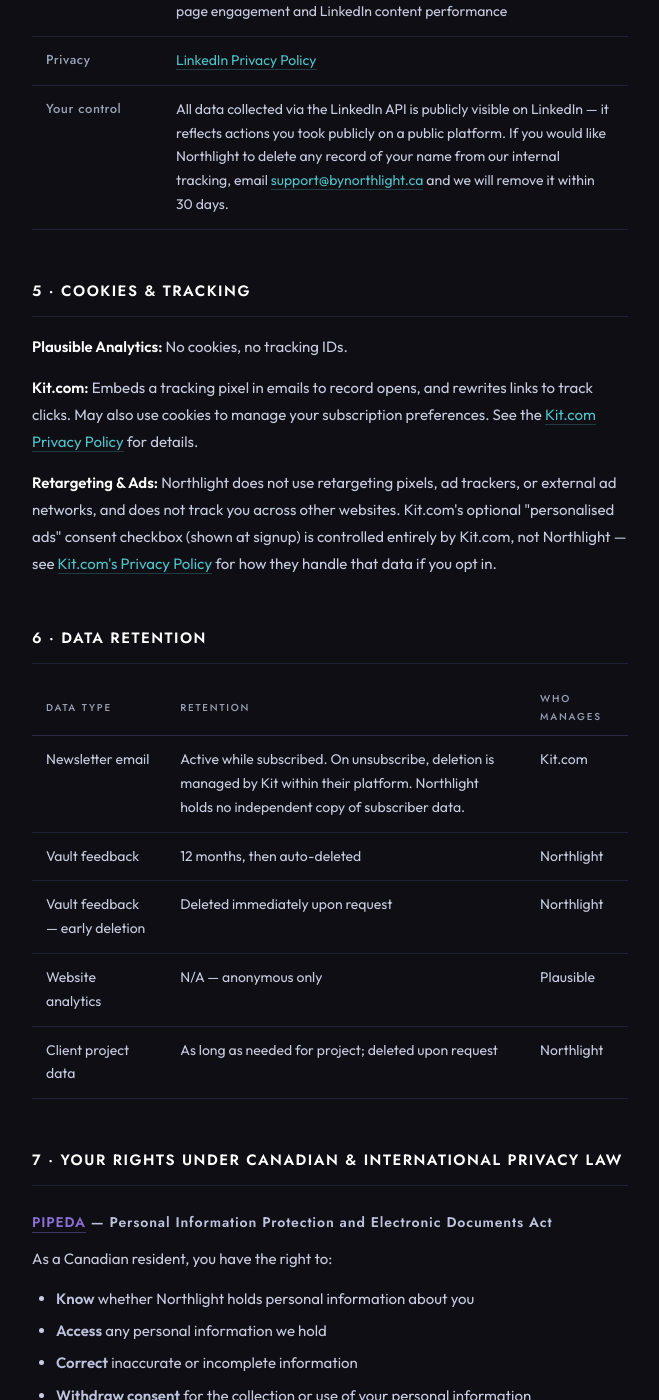
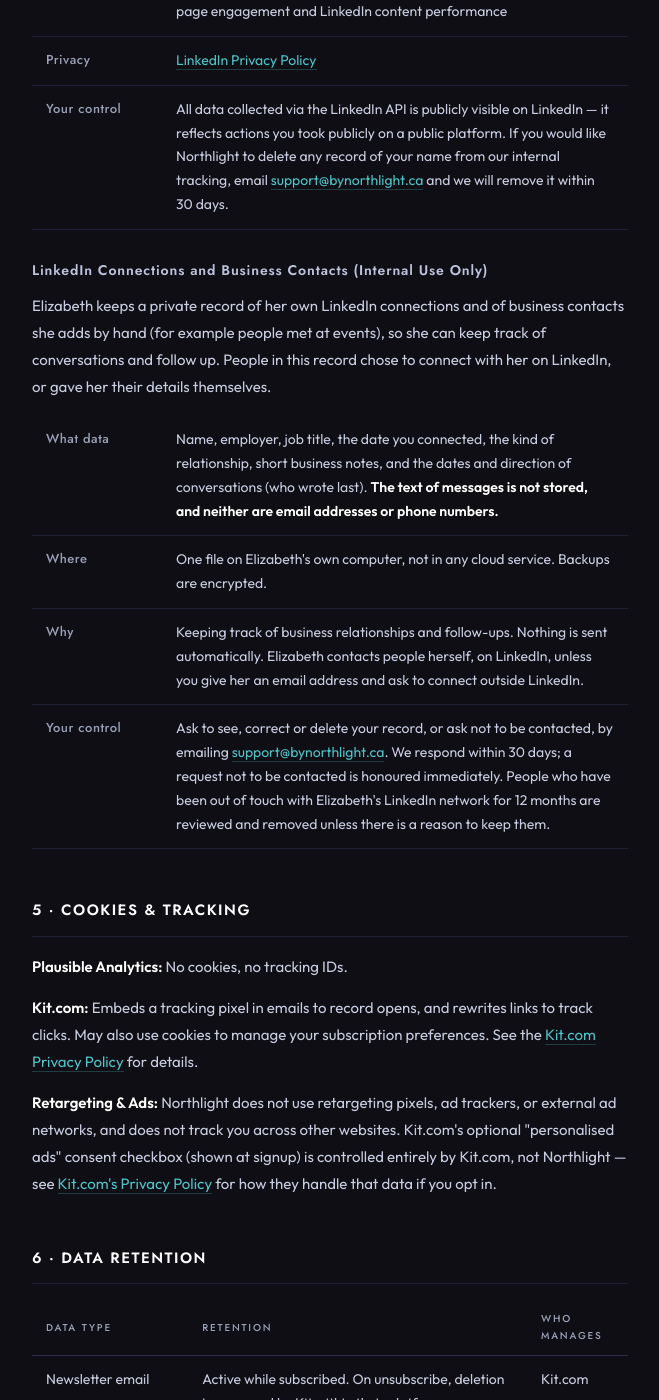
Before and after one commit to elizabethlemoine33-commits/bynorthlight-site, a Jekyll site: the page built from northlight-privacy.html, in a window 1280 px wide and 1400 px high, scrolled down 5824 px. Shown: the whole window, without its empty margins (310-969 px from the left). Built offline with Jekyll 4.4.1, drawn with Linux system fonts in a browser that asks for light colours; some of the changed text lies outside the part shown.

Commit message:
Privacy policy: add LinkedIn connections and business contacts (internal use) (#89)
Co-authored-by: Claude Sonnet 5.5 <noreply@anthropic.com>

```diff
--- a/northlight-privacy.html
+++ b/northlight-privacy.html
@@ -210,7 +210,7 @@ head_extra: |
 <main id="main-content">
 
   <h1 class="page-title">Northlight Privacy Policy</h1>
-  <p class="page-meta">Effective Date: May 21, 2026 &nbsp;·&nbsp; Last Updated: September 18, 2026</p>
+  <p class="page-meta">Effective Date: May 21, 2026 &nbsp;·&nbsp; Last Updated: November 11, 2026</p>
   <div class="aurora-line" role="presentation"></div>
 
   <!-- 1. WHO WE ARE -->
@@ -384,6 +384,17 @@ head_extra: |
         <tr><td>Your control</td><td>All data collected via the LinkedIn API is publicly visible on LinkedIn — it reflects actions you took publicly on a public platform. If you would like Northlight to delete any record of your name from our internal tracking, email <a href="mailto:support@bynorthlight.ca">support@bynorthlight.ca</a> and we will remove it within 30 days.</td></tr>
       </tbody>
     </table>
+
+    <h3>LinkedIn Connections and Business Contacts (Internal Use Only)</h3>
+    <p>Elizabeth keeps a private record of her own LinkedIn connections and of business contacts she adds by hand (for example people met at events), so she can keep track of conversations and follow up. People in this record chose to connect with her on LinkedIn, or gave her their details themselves.</p>
+    <table class="data-table">
+      <tbody>
+        <tr><td>What data</td><td>Name, employer, job title, the date you connected, the kind of relationship, short business notes, and the dates and direction of conversations (who wrote last). <strong>The text of messages is not stored, and neither are email addresses or phone numbers.</strong></td></tr>
+        <tr><td>Where</td><td>One file on Elizabeth's own computer, not in any cloud service. Backups are encrypted.</td></tr>
+        <tr><td>Why</td><td>Keeping track of business relationships and follow-ups. Nothing is sent automatically. Elizabeth contacts people herself, on LinkedIn, unless you give her an email address and ask to connect outside LinkedIn.</td></tr>
+        <tr><td>Your control</td><td>Ask to see, correct or delete your record, or ask not to be contacted, by emailing <a href="mailto:support@bynorthlight.ca">support@bynorthlight.ca</a>. We respond within 30 days; a request not to be contacted is honoured immediately. People who have been out of touch with Elizabeth's LinkedIn network for 12 months are reviewed and removed unless there is a reason to keep them.</td></tr>
+      </tbody>
+    </table>
   </section>
 
   <!-- 5. COOKIES -->
@@ -425,6 +436,11 @@ head_extra: |
           <td>Website analytics</td>
           <td>N/A — anonymous only</td>
           <td>Plausible</td>
+        </tr>
+        <tr>
+          <td>LinkedIn connections and business contacts</td>
+          <td>While you remain a connection; reviewed after 12 months out of contact; deleted upon request (within 30 days)</td>
+          <td>Northlight</td>
         </tr>
         <tr>
           <td>Client project data</td>
@@ -470,6 +486,7 @@ head_extra: |
       <tbody>
         <tr><td>Name, email (Aurora Brief)</td><td>Sending the newsletter</td><td>Consent</td></tr>
         <tr><td>Email engagement (opens/clicks)</td><td>Understanding what content resonates</td><td>Legitimate interest</td></tr>
+        <tr><td>LinkedIn connections and business contacts</td><td>Keeping track of business relationships</td><td>Consent (you chose to connect)</td></tr>
         <tr><td>Client contact/project data</td><td>Delivering contracted services</td><td>Contract</td></tr>
         <tr><td>Financial/invoicing records</td><td>Tax and legal compliance</td><td>Legal obligation</td></tr>
       </tbody>
```
